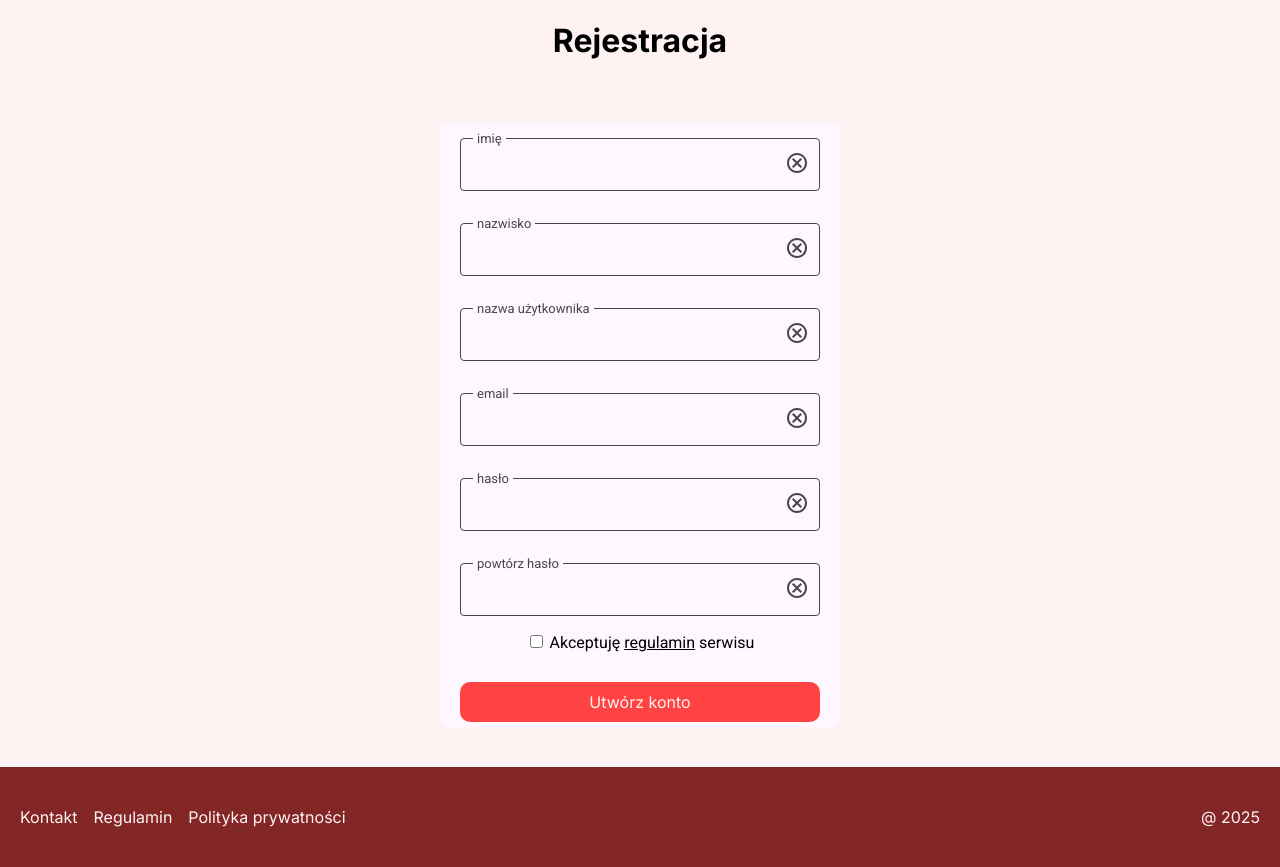
After one commit to jakubjachxwicz/food-diy, a PHP site: page /public/views/register.html in a window 1280 px wide. The commit adds this page. Run offline with PHP 8.4, Linux system fonts and the light colour scheme.

Commit message:
register page done

```diff
--- a/public/styles/main.css
+++ b/public/styles/main.css
@@ -54,3 +54,70 @@ footer a {
         gap: 8px;
     }
 }
+
+.form-elements {
+    background-color: var(--on-surface);
+    display: flex;
+    flex-direction: column;
+    align-items: center;
+    border-radius: 8px;
+    font-family: "Roboto", sans-serif;
+}
+
+.input-wrapper {
+  width: 90%;
+  margin: 16px 0;
+  box-sizing: border-box;
+  border: var(--dark-gray-border) 1px solid;
+  padding: 16px;
+  border-radius: 4px;
+  position: relative;
+  display: inline-block;
+}
+
+.input-wrapper::before {
+  position: absolute;
+  top: -8px;
+  left: 12px;
+  background-color: var(--on-surface);
+  color: var(--dark-gray-border);
+  padding: 0 4px;
+  font-size: small;
+}
+
+.input-wrapper svg {
+  position: absolute;
+  fill: var(--dark-gray-border);
+  right: 10px;
+  top: 12px;
+  cursor: pointer;
+}
+
+.form-input {
+    border: none;
+    background: none;
+    width: 100%;
+}
+
+.form-input:focus {
+    outline: none;
+    border: none;
+}
+
+.form-elements button {
+    background-color: var(--light-red);
+    color: var(--light-bg-color);
+    font-family: "Inter", sans-serif;
+    width: 90%;
+    border: none;
+    outline: none;
+    margin: 5px 0;
+    padding: 10px;
+    font-size: medium;
+    border-radius: 10px;
+    cursor: pointer;
+}
+
+.form-elements button:nth-of-type(1) {
+    margin-top: 30px;
+}
--- /dev/null
+++ b/public/styles/register.css
@@ -0,0 +1,45 @@
+h1 {
+    font-family: "Inter", sans-serif;
+}
+
+.register-form {
+    background-color: var(--light-red);
+    width: 400px;
+    border-radius: 10px;
+    margin: 5vh 0;
+}
+
+.input-wrapper:nth-child(1)::before {
+  content: "imię";
+}
+
+.input-wrapper:nth-child(2)::before {
+  content: "nazwisko";
+}
+
+.input-wrapper:nth-child(3)::before {
+  content: "nazwa użytkownika";
+}
+
+.input-wrapper:nth-child(4)::before {
+  content: "email";
+}
+
+.input-wrapper:nth-child(5)::before {
+  content: "hasło";
+}
+
+.input-wrapper:nth-child(6)::before {
+  content: "powtórz hasło";
+}
+
+label a {
+    cursor: pointer;
+    text-decoration: underline;
+}
+
+@media only screen and (max-width: 600px) {
+    .register-form {
+        width: 100%;
+}
+}
--- /dev/null
+++ b/public/views/register.html
@@ -0,0 +1,56 @@
+<!DOCTYPE html>
+<html lang="pl">
+<head>
+    <meta charset="UTF-8">
+    <meta name="viewport" content="width=device-width, initial-scale=1.0">
+    <title>Rejestracja</title>
+    <link rel="stylesheet" type="text/css" href="public/styles/main.css">
+    <link rel="stylesheet" type="text/css" href="public/styles/register.css">
+</head>
+<body>
+    <h1>Rejestracja</h1>
+
+    <div class="register-form">
+        <form>
+            <div class="form-elements">
+                <div class="input-wrapper">
+                    <input type="text" class="form-input" />
+                    <svg xmlns="http://www.w3.org/2000/svg" height="24px" viewBox="0 -960 960 960" width="24px" fill="#e3e3e3"><path d="m336-280 144-144 144 144 56-56-144-144 144-144-56-56-144 144-144-144-56 56 144 144-144 144 56 56ZM480-80q-83 0-156-31.5T197-197q-54-54-85.5-127T80-480q0-83 31.5-156T197-763q54-54 127-85.5T480-880q83 0 156 31.5T763-763q54 54 85.5 127T880-480q0 83-31.5 156T763-197q-54 54-127 85.5T480-80Zm0-80q134 0 227-93t93-227q0-134-93-227t-227-93q-134 0-227 93t-93 227q0 134 93 227t227 93Zm0-320Z"/></svg>
+                </div>
+                <div class="input-wrapper">
+                    <input type="text" class="form-input" />
+                    <svg xmlns="http://www.w3.org/2000/svg" height="24px" viewBox="0 -960 960 960" width="24px" fill="#e3e3e3"><path d="m336-280 144-144 144 144 56-56-144-144 144-144-56-56-144 144-144-144-56 56 144 144-144 144 56 56ZM480-80q-83 0-156-31.5T197-197q-54-54-85.5-127T80-480q0-83 31.5-156T197-763q54-54 127-85.5T480-880q83 0 156 31.5T763-763q54 54 85.5 127T880-480q0 83-31.5 156T763-197q-54 54-127 85.5T480-80Zm0-80q134 0 227-93t93-227q0-134-93-227t-227-93q-134 0-227 93t-93 227q0 134 93 227t227 93Zm0-320Z"/></svg>
+                </div>
+                <div class="input-wrapper">
+                    <input type="text" class="form-input" />
+                    <svg xmlns="http://www.w3.org/2000/svg" height="24px" viewBox="0 -960 960 960" width="24px" fill="#e3e3e3"><path d="m336-280 144-144 144 144 56-56-144-144 144-144-56-56-144 144-144-144-56 56 144 144-144 144 56 56ZM480-80q-83 0-156-31.5T197-197q-54-54-85.5-127T80-480q0-83 31.5-156T197-763q54-54 127-85.5T480-880q83 0 156 31.5T763-763q54 54 85.5 127T880-480q0 83-31.5 156T763-197q-54 54-127 85.5T480-80Zm0-80q134 0 227-93t93-227q0-134-93-227t-227-93q-134 0-227 93t-93 227q0 134 93 227t227 93Zm0-320Z"/></svg>
+                </div>
+                <div class="input-wrapper">
+                    <input type="email" class="form-input" />
+                    <svg xmlns="http://www.w3.org/2000/svg" height="24px" viewBox="0 -960 960 960" width="24px" fill="#e3e3e3"><path d="m336-280 144-144 144 144 56-56-144-144 144-144-56-56-144 144-144-144-56 56 144 144-144 144 56 56ZM480-80q-83 0-156-31.5T197-197q-54-54-85.5-127T80-480q0-83 31.5-156T197-763q54-54 127-85.5T480-880q83 0 156 31.5T763-763q54 54 85.5 127T880-480q0 83-31.5 156T763-197q-54 54-127 85.5T480-80Zm0-80q134 0 227-93t93-227q0-134-93-227t-227-93q-134 0-227 93t-93 227q0 134 93 227t227 93Zm0-320Z"/></svg>
+                </div>
+                <div class="input-wrapper">
+                    <input type="password" class="form-input" />
+                    <svg xmlns="http://www.w3.org/2000/svg" height="24px" viewBox="0 -960 960 960" width="24px" fill="#e3e3e3"><path d="m336-280 144-144 144 144 56-56-144-144 144-144-56-56-144 144-144-144-56 56 144 144-144 144 56 56ZM480-80q-83 0-156-31.5T197-197q-54-54-85.5-127T80-480q0-83 31.5-156T197-763q54-54 127-85.5T480-880q83 0 156 31.5T763-763q54 54 85.5 127T880-480q0 83-31.5 156T763-197q-54 54-127 85.5T480-80Zm0-80q134 0 227-93t93-227q0-134-93-227t-227-93q-134 0-227 93t-93 227q0 134 93 227t227 93Zm0-320Z"/></svg>
+                </div>
+                <div class="input-wrapper">
+                    <input type="password" class="form-input" />
+                    <svg xmlns="http://www.w3.org/2000/svg" height="24px" viewBox="0 -960 960 960" width="24px" fill="#e3e3e3"><path d="m336-280 144-144 144 144 56-56-144-144 144-144-56-56-144 144-144-144-56 56 144 144-144 144 56 56ZM480-80q-83 0-156-31.5T197-197q-54-54-85.5-127T80-480q0-83 31.5-156T197-763q54-54 127-85.5T480-880q83 0 156 31.5T763-763q54 54 85.5 127T880-480q0 83-31.5 156T763-197q-54 54-127 85.5T480-80Zm0-80q134 0 227-93t93-227q0-134-93-227t-227-93q-134 0-227 93t-93 227q0 134 93 227t227 93Zm0-320Z"/></svg>
+                </div>
+
+                <div>
+                    <input type="checkbox" id="terms-accepted-checkbox" />
+                    <label for="terms-accepted-checkbox">Akceptuję <a>regulamin</a> serwisu</label>
+                </div>
+
+                <button>Utwórz konto</button>
+            </div>
+        </form>
+    </div>
+
+    <footer>
+        <div><a>Kontakt</a><a>Regulamin</a><a>Polityka prywatności</a></div>
+        <span>@ 2025</span>
+    </footer>
+</body>
+</html>
```
Also changed, not shown: public/styles/login.css (+0 -68 lines).
